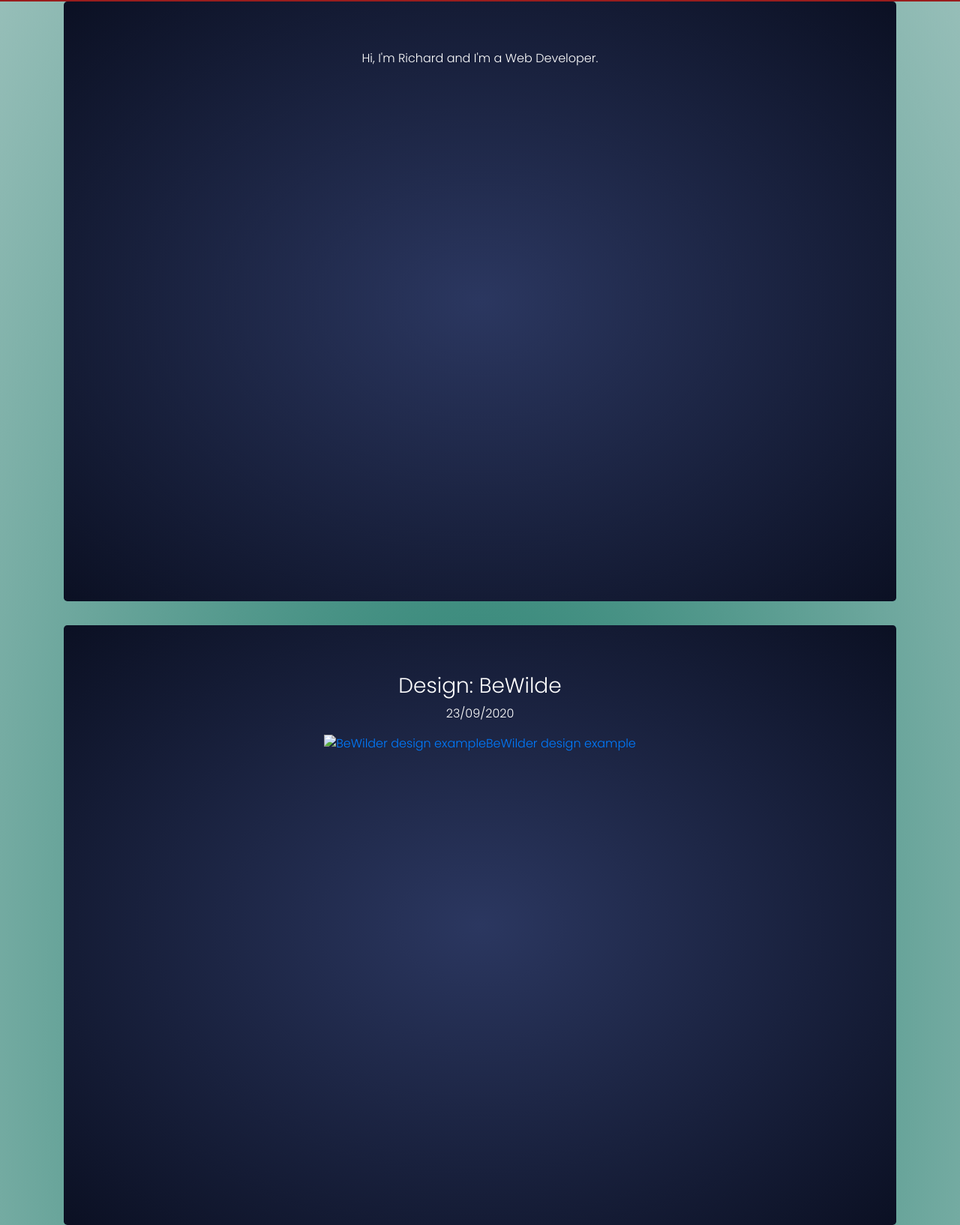
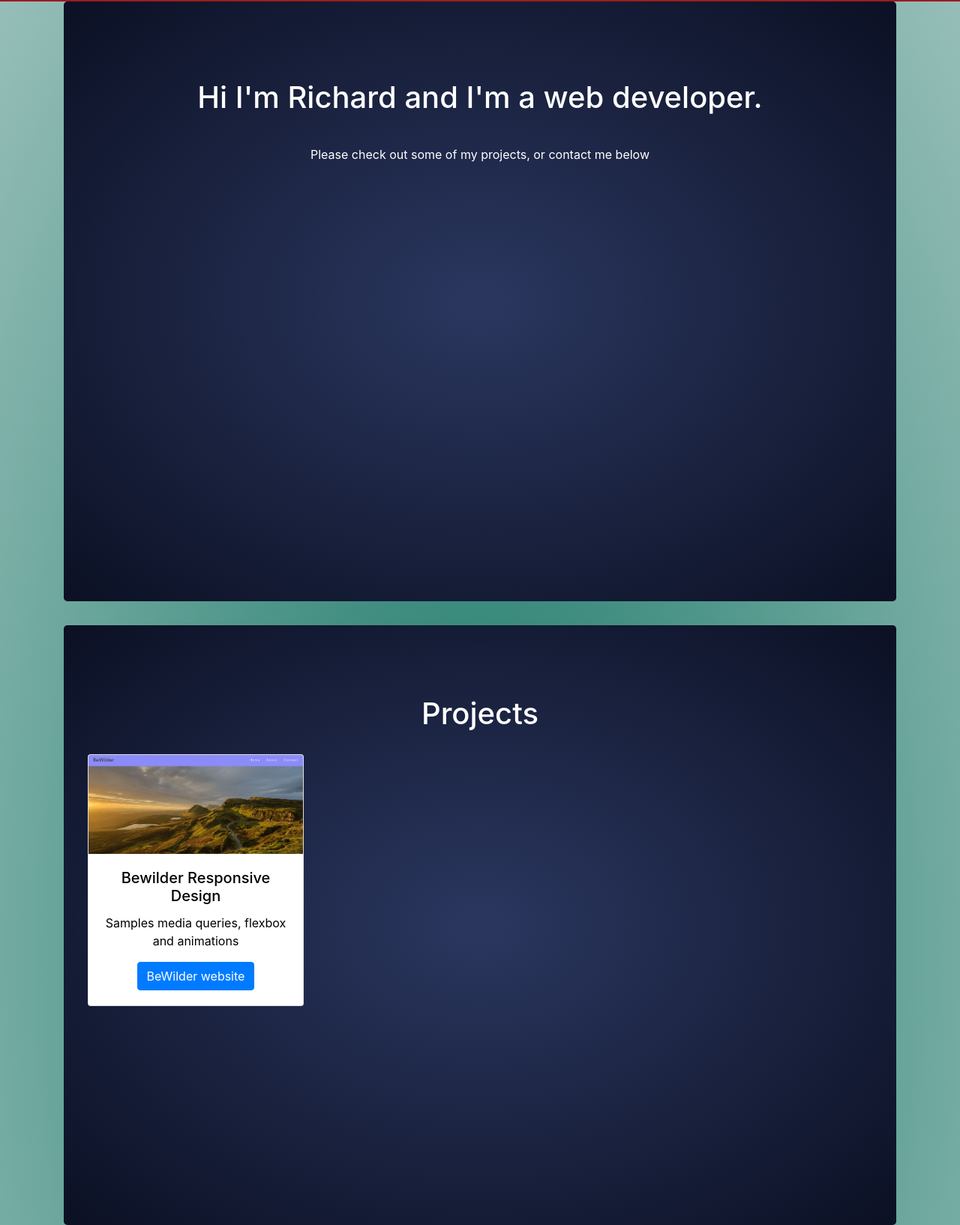
Before and after one commit to riquiofficial/Portfolio, a plain HTML site: page index.html in a window 1280 px wide. Shown: the part 62-1696 px from the top of the page at 75% size. Drawn offline with nearby package versions, Linux system fonts and the light colour scheme; files whose address does not match are found by name.

Commit message:
added 'cards' for projects and minor layout improvements'

```diff
--- a/css/portfolio.css
+++ b/css/portfolio.css
@@ -1,4 +1,5 @@
 html {
+    font-family: PopLighter;
     scroll-behavior: smooth;
 }
 
@@ -32,10 +33,7 @@
     color:white;
     background: radial-gradient(rgba(29,122,105,1), rgba(150,190,184,1));
 }
-body {
-    font-family: PopLighter;
 
-}
 @font-face {
     font-family: PopLighter;
     src: url("./fonts/Poppins-Light.ttf");
@@ -49,3 +47,16 @@
     background:radial-gradient(rgba(43,55,96,1), rgba(11,16,35,1));
     min-height:100vh;
 }
+
+.card {
+    display:flex;
+    color:black;
+    align-self:center;
+}
+
+.headshot h1 {
+    margin:40px;
+}
+.details h1 {
+    margin:30px;
+}
--- a/index.html
+++ b/index.html
@@ -36,7 +36,8 @@
               <div class="container" id="intro">
                 <section class="page intro jumbotron">
                     <div class="headshot">
-                        <p>Hi, I'm Richard and I'm a Web Developer.</p>
+                        <h1>Hi I'm Richard and I'm a web developer.</h1>
+                        <p>Please check out some of my projects, or contact me below</p>
                     </div>
                 </section>
               </div>
@@ -44,12 +45,15 @@
 
                 <section class="page main jumbotron">
                     <div class="details" id="projects">
-                        <h3>Design: BeWilde</h3>
-                        <p>23/09/2020</p>
-                    </div>
-                    <div class="projects">
-                        <a href="BeWild.html"><img src="#" alt="BeWilder design example">BeWilder design example</a>
-                    </div>
+                      <h1>Projects</h1>
+                      <div class="card" style="width: 18rem;">
+                        <img class="card-img-top" src="images/Bewilder.png" alt="Card image cap">
+                        <div class="card-body">
+                          <h5 class="card-title">Bewilder Responsive Design</h5>
+                          <p class="card-text">Samples media queries, flexbox and animations</p>
+                          <a href="BeWild.html" class="btn btn-primary">BeWilder website</a>
+                        </div>
+                      </div>
                 </section>
               </div>
               <div class="container" id="tech">
@@ -73,24 +77,6 @@
                 </section>
               </div>
                 <div class="pages">
-                    <div class="page-1">
-                        <h3>01</h3>
-                        <svg class="slide active" width="12" height="12" viewbox="0 0 12 12" fill="none" xmins="http://www.w3.org/2000/svg">
-                        <circle cx="6" cy="6" r="6" fill="white" />
-                        </svg>
-                    </div>
-                    <div class="page-2">
-                        <h3>02</h3>
-                        <svg class="slide" width="12" height="12" viewbox="0 0 12 12" fill="none" xmins="http://www.w3.org/2000/svg">
-                        <circle cx="6" cy="6" r="6" fill="white" />
-                        </svg>
-                    </div>
-                    <div class="page-3">
-                        <h3>03</h3>
-                        <svg class="slide" width="12" height="12" viewbox="0 0 12 12" fill="none" xmins="http://www.w3.org/2000/svg">
-                        <circle cx="6" cy="6" r="6" fill="white" />
-                        </svg>
-                    </div>
                     <button type="button" class="btn btn-dark" name="button"><a href="#intro">Back to top</a></button>
 
                 </div>
```
Also changed, not shown: css/index.css (+9 -1 lines), images/Bewilder.png (added).
